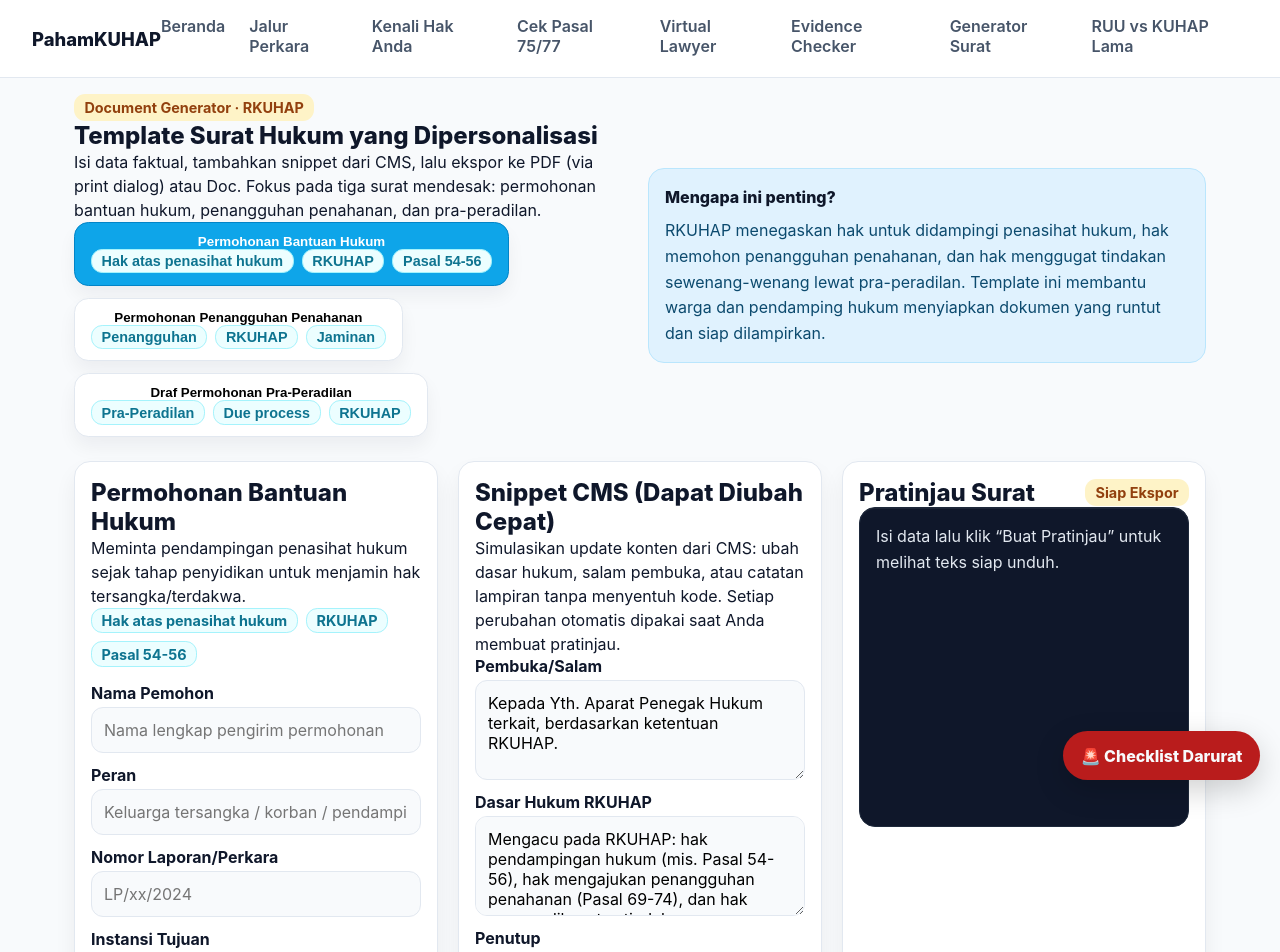
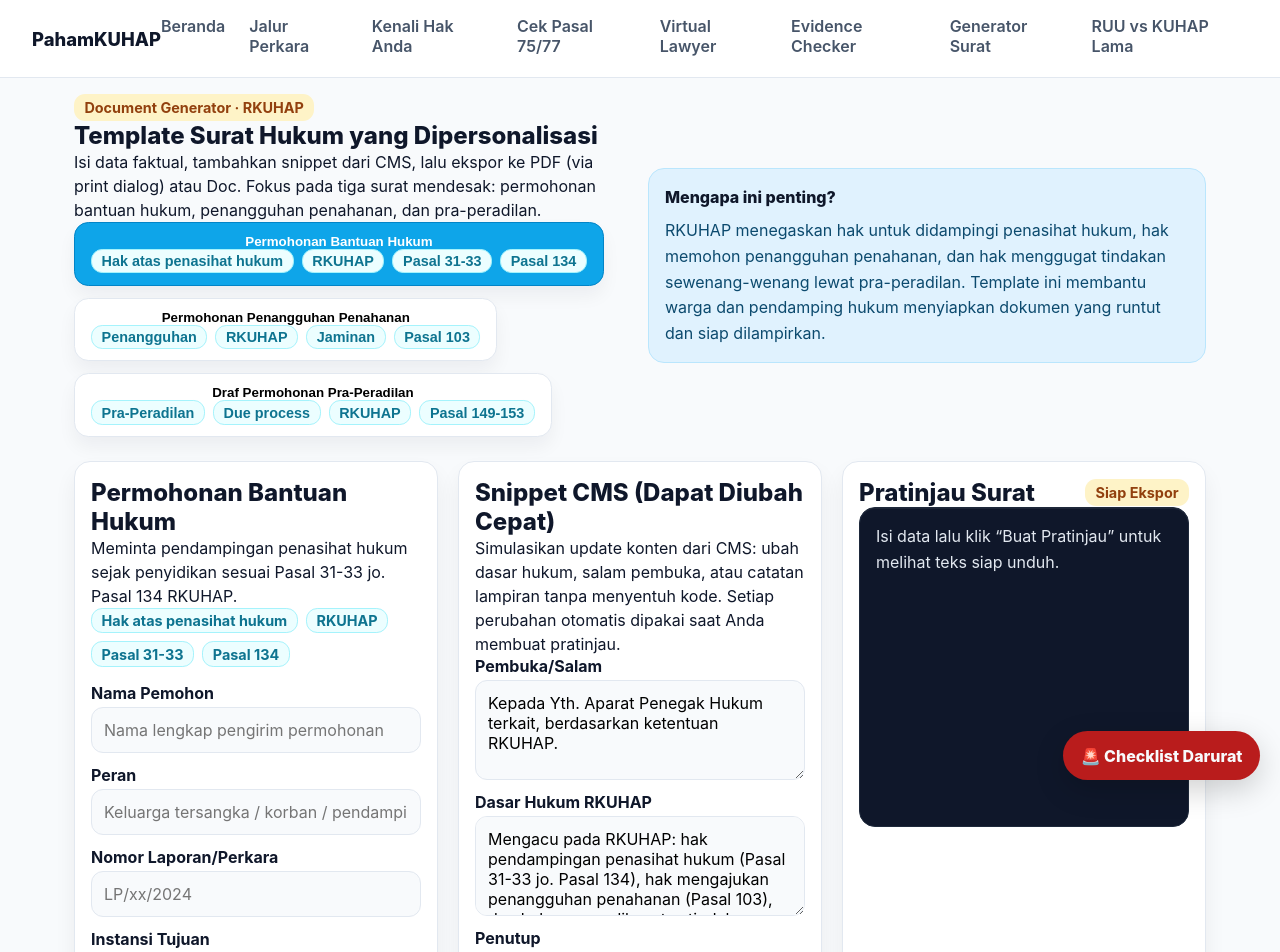
Before and after one commit to psychoMetryx/PenalProcedure, a Next.js app: page /document-generator in a window 1280 px wide. Shown: the top 952 px of the page. Built offline with nearby package versions, Linux system fonts and the light colour scheme.

Commit message:
Align document templates with RKUHAP articles

```diff
--- a/app/document-generator/page.tsx
+++ b/app/document-generator/page.tsx
@@ -29,7 +29,7 @@
 const defaultSnippets: CmsSnippets = {
   header: 'Kepada Yth. Aparat Penegak Hukum terkait, berdasarkan ketentuan RKUHAP.',
   legalBasis:
-    'Mengacu pada RKUHAP: hak pendampingan hukum (mis. Pasal 54-56), hak mengajukan penangguhan penahanan (Pasal 69-74), dan hak praperadilan atas tindakan sewenang-wenang (Pasal 95-97).',
+    'Mengacu pada RKUHAP: hak pendampingan penasihat hukum (Pasal 31-33 jo. Pasal 134), hak mengajukan penangguhan penahanan (Pasal 103), dan hak praperadilan atas tindakan sewenang-wenang (Pasal 149-153).',
   closing:
     'Demikian permohonan ini disampaikan. Mohon tindak lanjut cepat sesuai prinsip due process of law dan kepastian hukum.',
   footer:
@@ -41,8 +41,8 @@
     id: 'bantuan-hukum',
     title: 'Permohonan Bantuan Hukum',
     summary:
-      'Meminta pendampingan penasihat hukum sejak tahap penyidikan untuk menjamin hak tersangka/terdakwa.',
-    tags: ['Hak atas penasihat hukum', 'RKUHAP', 'Pasal 54-56'],
+      'Meminta pendampingan penasihat hukum sejak penyidikan sesuai Pasal 31-33 jo. Pasal 134 RKUHAP.',
+    tags: ['Hak atas penasihat hukum', 'RKUHAP', 'Pasal 31-33', 'Pasal 134'],
     fields: [
       { name: 'pemohon', label: 'Nama Pemohon', placeholder: 'Nama lengkap pengirim permohonan' },
       { name: 'peran', label: 'Peran', placeholder: 'Keluarga tersangka / korban / pendamping' },
@@ -69,7 +69,7 @@
         '',
         `Yang bertanda tangan di bawah ini, ${data.pemohon || '[Nama Pemohon]'} (${data.peran || 'peran pemohon'}), mengajukan pendampingan hukum bagi pihak terkait dengan perkara ${data.nomorPerkara || '...'}.`,
         '',
-        `Dasar hukum: ${snippets.legalBasis}. Hak atas penasihat hukum harus dipenuhi sejak tahap penyidikan sesuai ketentuan RKUHAP dan prinsip fair trial.`,
+        `Dasar hukum: ${snippets.legalBasis}. Hak atas penasihat hukum wajib dipenuhi sejak penyidikan sesuai Pasal 31-33 jo. Pasal 134 RKUHAP dan prinsip fair trial.`,
         '',
         `Ringkasan kronologi: ${data.kronologi || '-'}.`,
         `Permintaan spesifik: ${data.permintaan || '-'}.`,
@@ -85,8 +85,8 @@
   {
     id: 'penangguhan-penahanan',
     title: 'Permohonan Penangguhan Penahanan',
-    summary: 'Meminta penangguhan dengan jaminan keluarga/penjamin dan rencana kepatuhan.',
-    tags: ['Penangguhan', 'RKUHAP', 'Jaminan'],
+    summary: 'Meminta penangguhan dengan jaminan dan rencana kepatuhan sesuai Pasal 103 RKUHAP.',
+    tags: ['Penangguhan', 'RKUHAP', 'Jaminan', 'Pasal 103'],
     fields: [
       { name: 'pemohon', label: 'Nama Pemohon', placeholder: 'Nama keluarga/penasihat hukum' },
       { name: 'namaTahanan', label: 'Nama Tahanan', placeholder: 'Nama lengkap yang ditahan' },
@@ -111,7 +111,7 @@
         '',
         `Perihal: ${'Permohonan Penangguhan Penahanan'} (${data.nomorSurat || '-'})`,
         '',
-        `Saya ${data.pemohon || '[Nama Pemohon]'} mengajukan penangguhan penahanan atas nama ${data.namaTahanan || '[Nama Tahanan]'} berdasarkan hak yang diatur RKUHAP Pasal 69-74.`,
+        `Saya ${data.pemohon || '[Nama Pemohon]'} mengajukan penangguhan penahanan atas nama ${data.namaTahanan || '[Nama Tahanan]'} berdasarkan hak yang diatur Pasal 103 RKUHAP.`,
         '',
         `Alasan hukum dan keadaan: ${data.alasan || '-'}.`,
         `Penjamin: ${data.penjamin || '-'}.`,
@@ -130,8 +130,9 @@
   {
     id: 'pra-peradilan',
     title: 'Draf Permohonan Pra-Peradilan',
-    summary: 'Memprotes penangkapan/penahanan/penggeledahan yang dianggap tidak sah dan meminta pemeriksaan hakim.',
-    tags: ['Pra-Peradilan', 'Due process', 'RKUHAP'],
+    summary:
+      'Memprotes penangkapan/penahanan/penggeledahan tidak sah dan meminta pemeriksaan hakim sesuai Pasal 149-153 RKUHAP.',
+    tags: ['Pra-Peradilan', 'Due process', 'RKUHAP', 'Pasal 149-153'],
     fields: [
       { name: 'pemohon', label: 'Nama Pemohon', placeholder: 'Nama penggugat/pemohon' },
       { name: 'kedudukan', label: 'Kedudukan Hukum', placeholder: 'Keluarga tersangka / kuasa hukum' },
@@ -163,7 +164,7 @@
         '',
         'Perihal: Permohonan Pra-Peradilan',
         '',
-        `Saya ${data.pemohon || '[Nama Pemohon]'} selaku ${data.kedudukan || '[Kedudukan Hukum]'} mengajukan pra-peradilan atas ${data.objek || '[Objek Sengketa]'} berdasarkan hak dalam RKUHAP Pasal 95-97.`,
+        `Saya ${data.pemohon || '[Nama Pemohon]'} selaku ${data.kedudukan || '[Kedudukan Hukum]'} mengajukan pra-peradilan atas ${data.objek || '[Objek Sengketa]'} berdasarkan kewenangan hakim dalam Pasal 149-153 RKUHAP.`,
         '',
         `Uraian kejadian: ${data.timeline || '-'}.`,
         `Bukti yang diajukan: ${data.bukti || '-'}.`,
```
